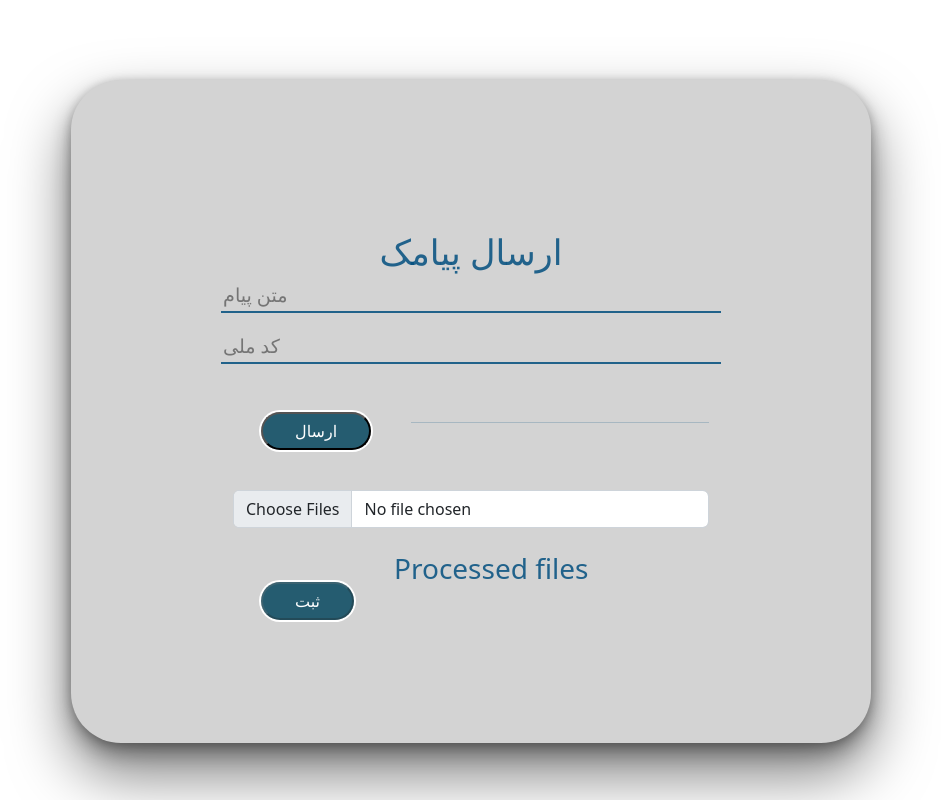
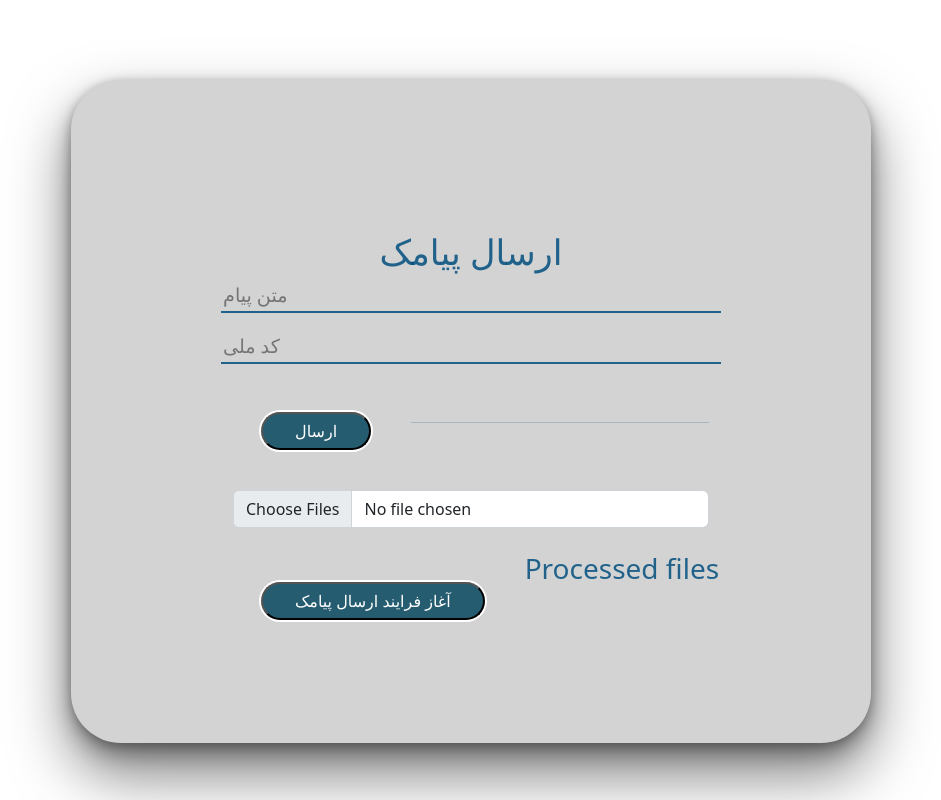
Before and after one commit to mb-ftme/playground, an Angular app: page /form in a window 1280 px wide. Shown: the whole page, without its empty margins (169-1110 px from the left). Built offline with nearby package versions, Linux system fonts and the light colour scheme.

Commit message:
trying to call load end point

```diff
--- a/src/app/AuthService.ts
+++ b/src/app/AuthService.ts
@@ -37,6 +37,7 @@ export class AuthService {
   }
 
   // @ts-ignore
+  private loadurl: string=`${this.sever}/load`;
   public setSession(authResult:userRS) {
     // const expiresAt = moment().add(authResult.expiresIn,'second');
 
@@ -44,8 +45,6 @@ export class AuthService {
     console.log(authResult.token)
     //
   }
-
-
 
 
   upload(formData: FormData): Observable<HttpEvent<string[]>> {
@@ -62,4 +61,11 @@ export class AuthService {
     });
   }
 
+  load():Observable<any>{
+    console.log("///////////////////////////////////////////////")
+
+    return this.http.get<any>("http://192.168.16.171:4558/load")
+
+  }
+
 }
--- a/src/app/form-list/form-list.component.html
+++ b/src/app/form-list/form-list.component.html
@@ -47,7 +47,7 @@
 
 
 
-  <button class='btn-login-f' [disabled]="restForm.invalid" type="submit">ثبت</button>
+  <button class='btn-login-f' (click)="load() ">آغاز فرایند ارسال پیامک</button>
 
   <div  class="js-upload-finished">
     <h3>Processed files</h3>
--- a/src/app/form-list/form-list.component.ts
+++ b/src/app/form-list/form-list.component.ts
@@ -122,4 +122,11 @@ export class FormListComponent  {
       }
     );
   }
+
+
+  load(){
+    // console.log("///////////////////////////////////////////////")
+    this.auth.load()
+  }
+
 }
```
